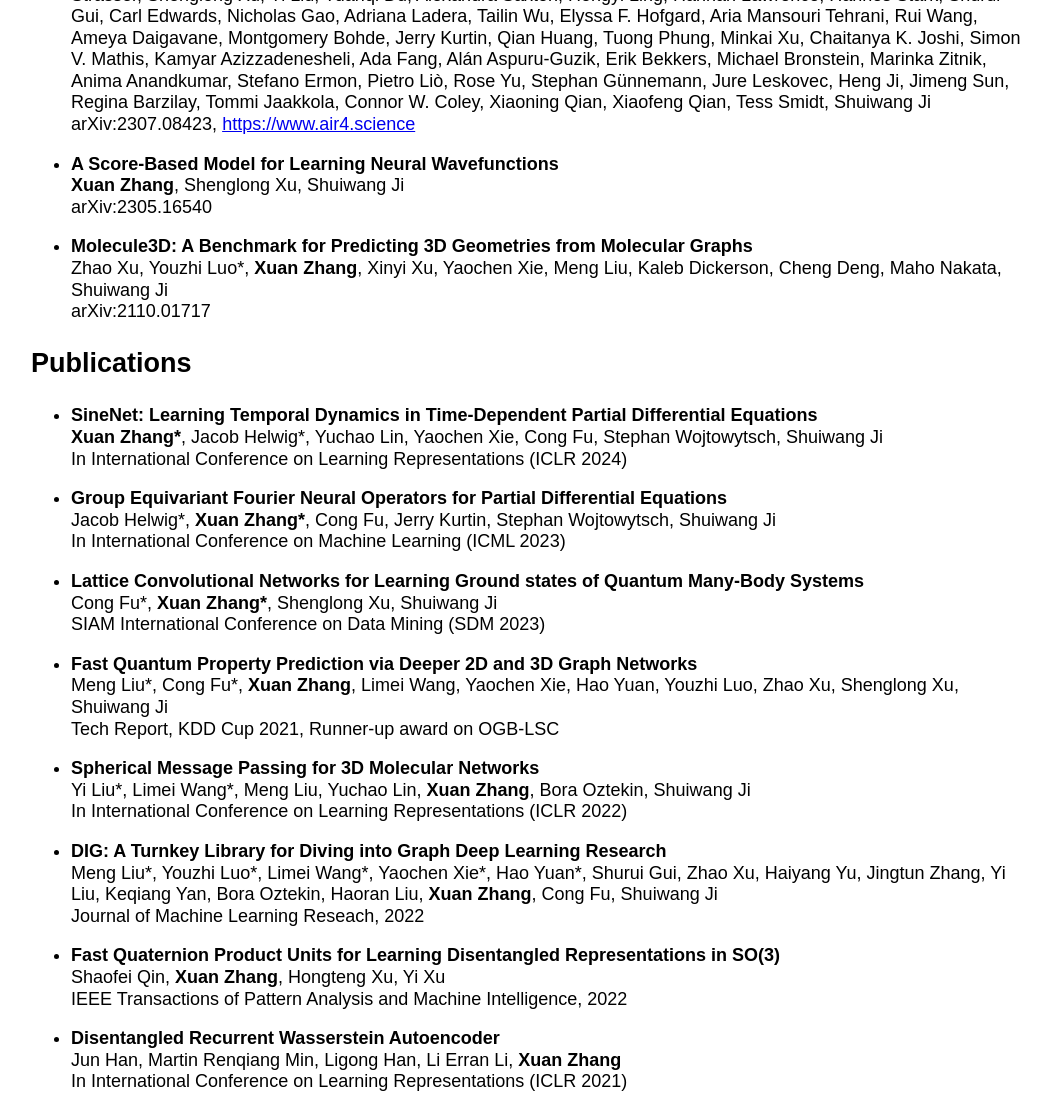
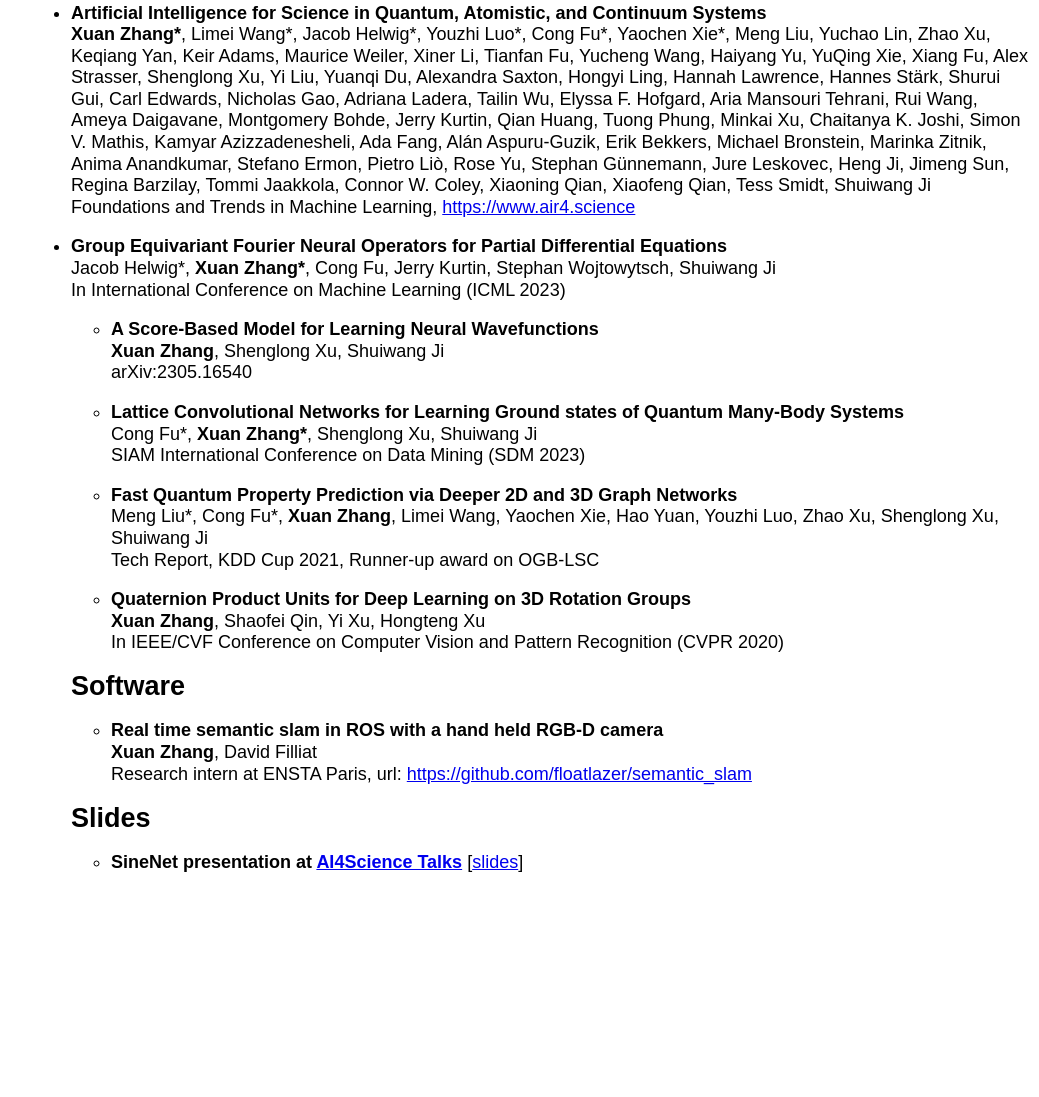
Before and after one commit to floatlazer/floatlazer.github.io, a plain HTML site: page index.html in a window 1280 px wide. Shown: the part 642-1739 px from the top of the page, without its empty margins (109-1148 px from the left). After the commit the page ends 1553 px from the top, so only its background shows below. Drawn offline with Linux system fonts and the light colour scheme.

Commit message:
Update index.html

```diff
--- a/index.html
+++ b/index.html
@@ -83,31 +83,11 @@
 	</table>
 
 
-    <p>Hello, I am Xuan Zhang (first name pronounced as Shw-ahn). I am a fourth-year PhD student advised by <a href="https://people.tamu.edu/~sji/" target="_blank">Prof. Shuiwang Ji</a>. I am interested in methods and applications of <b>deep learning</b>. My current research focus is <b>developing deep learning methods for scientific problems</b>, including deep-learning-based <b>physics simulation</b> and <b>computational chemistry</b>.<br>
+    <p>Hello, I am Xuan Zhang. I am a final-year PhD student advised by <a href="https://people.tamu.edu/~sji/" target="_blank">Prof. Shuiwang Ji</a>. I am interested in methods and applications of <b>deep learning</b>. My current research focus is <b>developing deep learning methods for scientific problems</b>, including deep-learning-based <b>physics simulation</b> and <b>computational chemistry</b>.<br>
 	I received my master's degree in engineering from Shanghai Jiao Tong University, my engineering degree from ENSTA Paris (equivalent to master's degree), and my bachelor's degree from Shanghai Jiao Tong University.<br>
     </p>
 
 	<hr>
-
-    <h2>Preprints</h2>
-
-	<ul class="pub-spacing">
-	<li>
-		<b>Artificial Intelligence for Science in Quantum, Atomistic, and Continuum Systems</b><br>
-		<b>Xuan Zhang*</b>, Limei Wang*, Jacob Helwig*, Youzhi Luo*, Cong Fu*, Yaochen Xie*, Meng Liu, Yuchao Lin, Zhao Xu, Keqiang Yan, Keir Adams, Maurice Weiler, Xiner Li, Tianfan Fu, Yucheng Wang, Haiyang Yu, YuQing Xie, Xiang Fu, Alex Strasser, Shenglong Xu, Yi Liu, Yuanqi Du, Alexandra Saxton, Hongyi Ling, Hannah Lawrence, Hannes Stärk, Shurui Gui, Carl Edwards, Nicholas Gao, Adriana Ladera, Tailin Wu, Elyssa F. Hofgard, Aria Mansouri Tehrani, Rui Wang, Ameya Daigavane, Montgomery Bohde, Jerry Kurtin, Qian Huang, Tuong Phung, Minkai Xu, Chaitanya K. Joshi, Simon V. Mathis, Kamyar Azizzadenesheli, Ada Fang, Alán Aspuru-Guzik, Erik Bekkers, Michael Bronstein, Marinka Zitnik, Anima Anandkumar, Stefano Ermon, Pietro Liò, Rose Yu, Stephan Günnemann, Jure Leskovec, Heng Ji, Jimeng Sun, Regina Barzilay, Tommi Jaakkola, Connor W. Coley, Xiaoning Qian, Xiaofeng Qian, Tess Smidt, Shuiwang Ji<br>
-		arXiv:2307.08423, <a href="https://www.air4.science" target="_blank">https://www.air4.science</a>
-	</li>
-	<li>
-		<b>A Score-Based Model for Learning Neural Wavefunctions</b><br>
-		<b>Xuan Zhang</b>, Shenglong Xu, Shuiwang Ji<br>
-		arXiv:2305.16540
-	</li>
-	<li>
-		<b>Molecule3D: A Benchmark for Predicting 3D Geometries from Molecular Graphs</b><br>
-		Zhao Xu, Youzhi Luo*, <b>Xuan Zhang</b>, Xinyi Xu, Yaochen Xie, Meng Liu, Kaleb Dickerson, Cheng Deng, Maho Nakata, Shuiwang Ji<br>
-		arXiv:2110.01717
-	</li>
-	</ul>
 
     <h2>Publications</h2>
 
@@ -118,10 +98,21 @@
 			In International Conference on Learning Representations (ICLR 2024)
 		</li>
 		<li>
+			<b>Artificial Intelligence for Science in Quantum, Atomistic, and Continuum Systems</b><br>
+			<b>Xuan Zhang*</b>, Limei Wang*, Jacob Helwig*, Youzhi Luo*, Cong Fu*, Yaochen Xie*, Meng Liu, Yuchao Lin, Zhao Xu, Keqiang Yan, Keir Adams, Maurice Weiler, Xiner Li, Tianfan Fu, Yucheng Wang, Haiyang Yu, YuQing Xie, Xiang Fu, Alex Strasser, Shenglong Xu, Yi Liu, Yuanqi Du, Alexandra Saxton, Hongyi Ling, Hannah Lawrence, Hannes Stärk, Shurui Gui, Carl Edwards, Nicholas Gao, Adriana Ladera, Tailin Wu, Elyssa F. Hofgard, Aria Mansouri Tehrani, Rui Wang, Ameya Daigavane, Montgomery Bohde, Jerry Kurtin, Qian Huang, Tuong Phung, Minkai Xu, Chaitanya K. Joshi, Simon V. Mathis, Kamyar Azizzadenesheli, Ada Fang, Alán Aspuru-Guzik, Erik Bekkers, Michael Bronstein, Marinka Zitnik, Anima Anandkumar, Stefano Ermon, Pietro Liò, Rose Yu, Stephan Günnemann, Jure Leskovec, Heng Ji, Jimeng Sun, Regina Barzilay, Tommi Jaakkola, Connor W. Coley, Xiaoning Qian, Xiaofeng Qian, Tess Smidt, Shuiwang Ji<br>
+			Foundations and Trends in Machine Learning, <a href="https://www.air4.science" target="_blank">https://www.air4.science</a>
+		</li>
+		<li>
 			<b>Group Equivariant Fourier Neural Operators for Partial Differential Equations</b><br>
 			Jacob Helwig*, <b>Xuan Zhang*</b>, Cong Fu, Jerry Kurtin, Stephan Wojtowytsch, Shuiwang Ji<br>
 			In International Conference on Machine Learning (ICML 2023)
 		</li>
+		<ul class="pub-spacing">
+			<li>
+				<b>A Score-Based Model for Learning Neural Wavefunctions</b><br>
+				<b>Xuan Zhang</b>, Shenglong Xu, Shuiwang Ji<br>
+				arXiv:2305.16540
+			</li>
 		<li>
 			<b>Lattice Convolutional Networks for Learning Ground states of Quantum Many-Body Systems</b><br>
 			Cong Fu*, <b>Xuan Zhang*</b>, Shenglong Xu, Shuiwang Ji<br>
@@ -131,26 +122,6 @@
 			<b>Fast Quantum Property Prediction via Deeper 2D and 3D Graph Networks</b><br>
 			Meng Liu*, Cong Fu*, <b>Xuan Zhang</b>, Limei Wang, Yaochen Xie, Hao Yuan, Youzhi Luo, Zhao Xu, Shenglong Xu, Shuiwang Ji<br>
 			Tech Report, KDD Cup 2021, Runner-up award on OGB-LSC
-		</li>
-		<li>
-			<b>Spherical Message Passing for 3D Molecular Networks</b><br>
-			Yi Liu*, Limei Wang*, Meng Liu, Yuchao Lin, <b>Xuan Zhang</b>, Bora Oztekin, Shuiwang Ji<br>
-			In International Conference on Learning Representations (ICLR 2022)
-		</li>
-		<li>
-			<b>DIG: A Turnkey Library for Diving into Graph Deep Learning Research</b><br>
-			Meng Liu*, Youzhi Luo*, Limei Wang*, Yaochen Xie*, Hao Yuan*, Shurui Gui, Zhao Xu, Haiyang Yu, Jingtun Zhang, Yi Liu, Keqiang Yan, Bora Oztekin, Haoran Liu, <b>Xuan Zhang</b>, Cong Fu, Shuiwang Ji<br>
-			Journal of Machine Learning Reseach, 2022
-		</li>
-		<li>
-			<b>Fast Quaternion Product Units for Learning Disentangled Representations in SO(3)</b><br>
-			Shaofei Qin, <b>Xuan Zhang</b>, Hongteng Xu, Yi Xu<br>
-			IEEE Transactions of Pattern Analysis and Machine Intelligence, 2022
-		</li>
-		<li>
-			<b>Disentangled Recurrent Wasserstein Autoencoder</b><br>
-			Jun Han, Martin Renqiang Min, Ligong Han, Li Erran Li, <b>Xuan Zhang</b><br>
-			In International Conference on Learning Representations (ICLR 2021)
 		</li>
 		<li>
 			<b>Quaternion Product Units for Deep Learning on 3D Rotation Groups</b><br>
```
